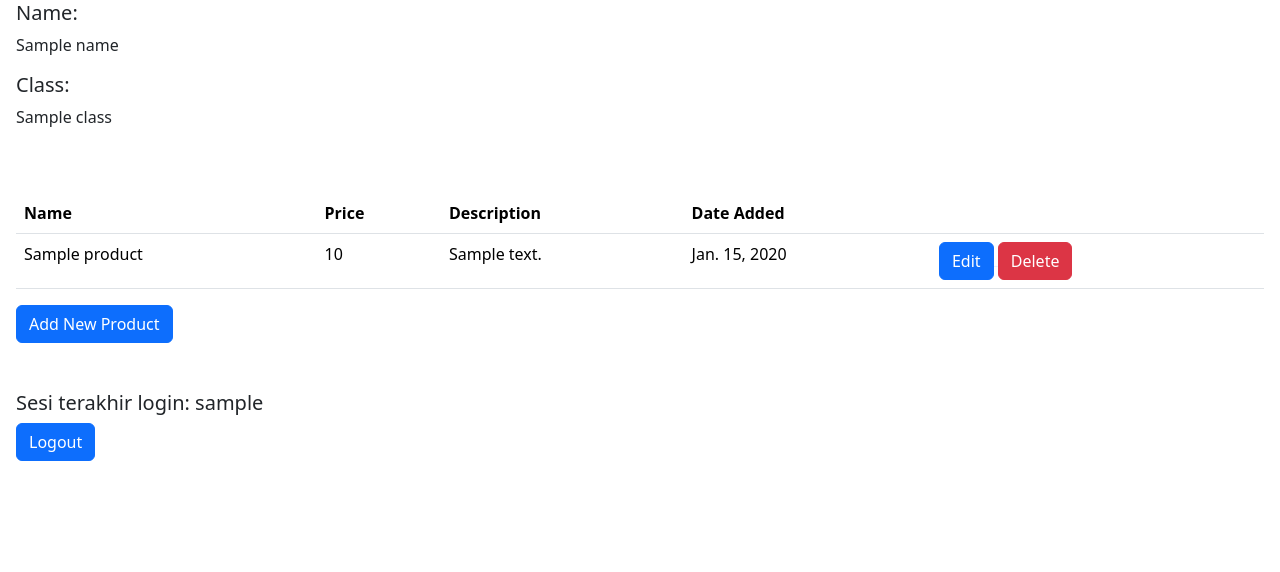
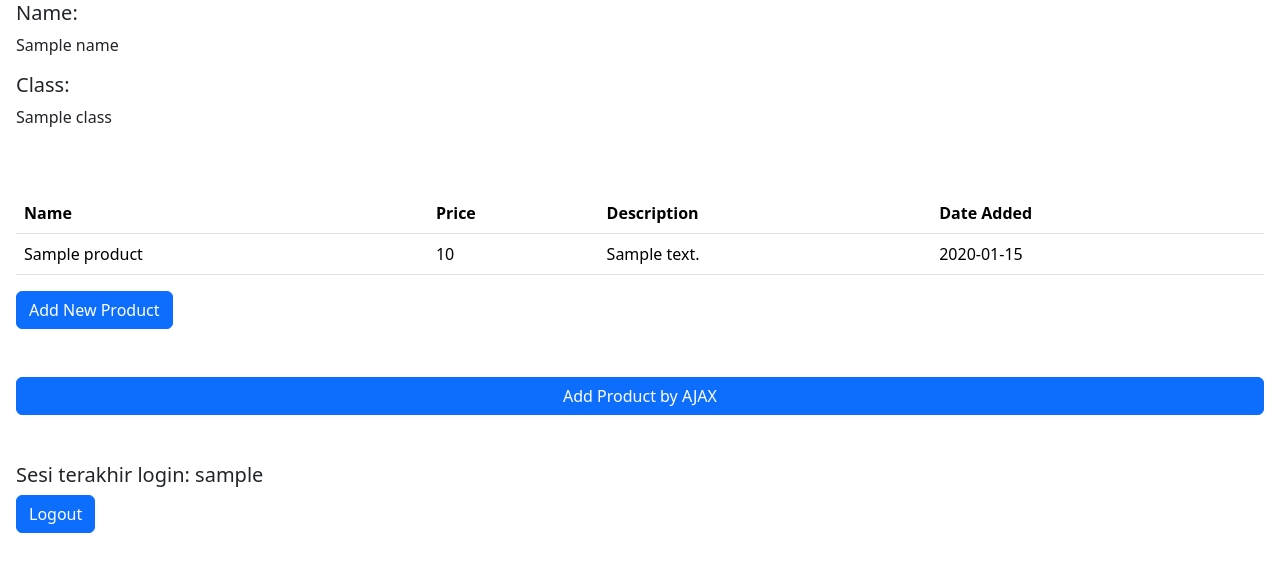
Before and after one commit to asteriskzie/my-first-repo, a Django app: template main/templates/main.html in a window 1280 px wide. Shown: the part 127-699 px from the top of the page. Run offline with Django 4.2, Linux system fonts and the light colour scheme; tables that the repository leaves empty hold one stand-in row (values such as "Sample post"); the template is opened without the code that fills it: values that come from a table or form of the project are taken from there, most other values are stand-ins (such as "Sample title", 1, 10 or a date in 2020).

Commit message:
selesai tutorial 5

```diff
--- a/main/templates/main.html
+++ b/main/templates/main.html
@@ -10,51 +10,47 @@
 </div>
 
 <div>
-    <table class="table">
-        <thead>
-            <tr>
-                <th scope="col">Name</th>
-                <th scope="col">Price</th>
-                <th scope="col">Description</th>
-                <th scope="col">Date Added</th>
-                <th></th>
-            </tr>
-        </thead>
-
-        {% comment %} Berikut cara memperlihatkan data produk di bawah baris ini {% endcomment %}
-        {% for product in products %}
-        <tbody>
-            <tr>
-                <td>{{product.name}}</td>
-                <td>{{product.price}}</td>
-                <td>{{product.description}}</td>
-                <td>{{product.date_added}}</td>
-                <td>
-                    <div>
-
-                    </div>
-                    <a href="{% url 'main:edit_product' product.pk %}" class="link-opacity-10">
-                        <button type="button" class="btn btn-primary"> Edit </button>
-                    </a>
-                    <a href="{% url 'main:delete_product' product.pk %}" class="link-opacity-10">
-                        <button class="btn btn-danger">
-                            Delete
-                        </button>
-                    </a>
-                    <div>
-
-                    </div>
-                </td>
-
-            </tr>
-        </tbody>
-        {% endfor %}
-    </table>
-
+    <table id="product_table" class="table"></table>
     <a href="{% url 'main:create_product' %}">
         <button type="button" class="btn btn-primary">Add New Product</button>
     </a>
 </div>
+
+
+<div class="modal fade" id="exampleModal" tabindex="-1" aria-labelledby="exampleModalLabel" aria-hidden="true">
+    <div class="modal-dialog">
+        <div class="modal-content">
+            <div class="modal-header">
+                <h1 class="modal-title fs-5" id="exampleModalLabel">Add New Product</h1>
+                <button type="button" class="btn-close" data-bs-dismiss="modal" aria-label="Close"></button>
+            </div>
+            <div class="modal-body">
+                <form id="form" onsubmit="return false;">
+                    {% csrf_token %}
+                    <div class="mb-3">
+                        <label for="name" class="col-form-label">Name:</label>
+                        <input type="text" class="form-control" id="name" name="name"></input>
+                    </div>
+                    <div class="mb-3">
+                        <label for="price" class="col-form-label">Price:</label>
+                        <input type="number" class="form-control" id="price" name="price"></input>
+                    </div>
+                    <div class="mb-3">
+                        <label for="description" class="col-form-label">Description:</label>
+                        <textarea class="form-control" id="description" name="description"></textarea>
+                    </div>
+                </form>
+            </div>
+            <div class="modal-footer">
+                <button type="button" class="btn btn-secondary" data-bs-dismiss="modal">Close</button>
+                <button type="button" class="btn btn-primary" id="button_add" data-bs-dismiss="modal">Add Product</button>
+            </div>
+        </div>
+    </div>
+</div>
+
+
+<button type="button" class="btn btn-primary" data-bs-toggle="modal" data-bs-target="#exampleModal">Add Product by AJAX</button>
 
 <div>
     <h5>Sesi terakhir login: {{ last_login }}</h5>
@@ -65,4 +61,44 @@
     </a>
 </div>
 
+<script type="text/JavaScript">
+    async function getProducts() {
+        return fetch("{% url 'main:get_product_json' %}").then((res) => res.json())
+    }
+
+    async function refreshProducts() {
+        document.getElementById("product_table").innerHTML = ""
+        const products = await getProducts()
+        let htmlString = `<tr>
+            <th>Name</th>
+            <th>Price</th>
+            <th>Description</th>
+            <th>Date Added</th>
+        </tr>`
+        products.forEach((item) => {
+            htmlString += `\n<tr>
+            <td>${item.fields.name}</td>
+            <td>${item.fields.price}</td>
+            <td>${item.fields.description}</td>
+            <td>${item.fields.date_added}</td>
+        </tr>`
+        })
+
+        document.getElementById("product_table").innerHTML = htmlString
+    }
+
+    function addProduct() {
+        fetch("{% url 'main:add_product_ajax' %}", {
+            method: "POST",
+            body: new FormData(document.querySelector('#form'))
+        }).then(refreshProducts)
+
+        document.getElementById("form").reset()
+        return false
+    }
+
+    document.getElementById("button_add").onclick = addProduct
+    refreshProducts()
+</script>
+
 {% endblock content %}
--- a/main/urls.py
+++ b/main/urls.py
@@ -14,5 +14,7 @@ urlpatterns = [
     path('login/', login_user, name='login'),
     path('logout/', logout_user, name='logout'),
     path('edit-product/<int:id>', edit_product, name='edit_product'),
-    path('delete/<int:id>', delete_product, name='delete_product')
+    path('delete/<int:id>', delete_product, name='delete_product'),
+    path('get-product/', get_product_json, name='get_product_json'),
+    path('create-product-ajax/', add_product_ajax, name='add_product_ajax'),
 ]
--- a/main/views.py
+++ b/main/views.py
@@ -1,6 +1,6 @@
 from django.shortcuts import render
 
-from django.http import HttpResponseRedirect
+from django.http import HttpResponseRedirect, HttpResponseNotFound
 from main.forms import ProductForm
 from django.urls import reverse
 from main.models import Product
@@ -16,6 +16,8 @@ from django.contrib.auth import authenticate, login, logout
 from django.contrib.auth.decorators import login_required
 
 import datetime
+
+from django.views.decorators.csrf import csrf_exempt
 
 @login_required(login_url='/login')
 def show_main(request):
@@ -108,3 +110,23 @@ def delete_product(request, id) :
     product.delete()
 
     return HttpResponseRedirect(reverse('main:show_main'))
+
+def get_product_json(request):
+    product_item = Product.objects.all()
+    return HttpResponse(serializers.serialize('json', product_item))
+
+
+@csrf_exempt
+def add_product_ajax(request):
+    if request.method == 'POST':
+        name = request.POST.get("name")
+        price = request.POST.get("price")
+        description = request.POST.get("description")
+        user = request.user
+
+        new_product = Product(name=name, price=price, description=description, user=user)
+        new_product.save()
+
+        return HttpResponse(b"CREATED", status=201)
+
+    return HttpResponseNotFound()
```
